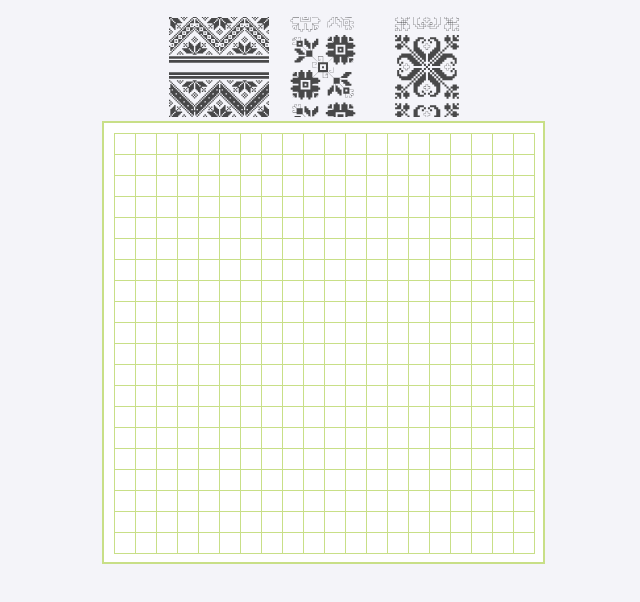
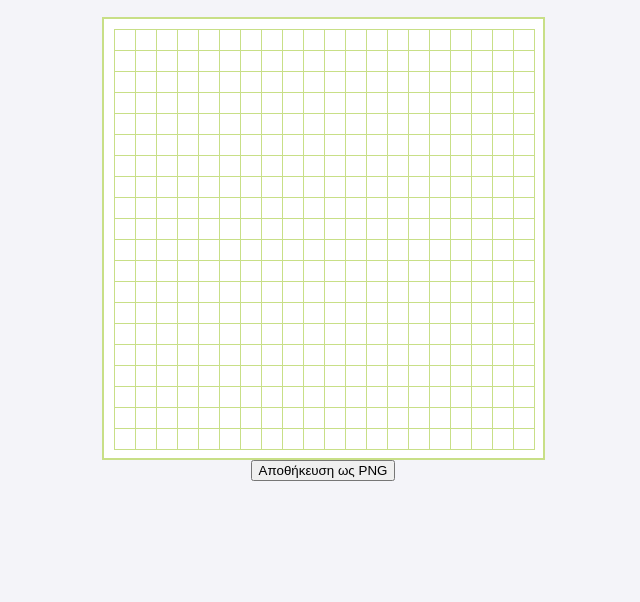
Before and after one commit to Cocojarukami/Digital-Embroidery-Canvas, a plain HTML site: page index.html in a window 1280 px wide. Shown: the part 160-762 px from the top of the page, without its empty margins (317-957 px from the left). Drawn offline with Linux system fonts and the light colour scheme.

Commit message:
Update index.html

```diff
--- a/index.html
+++ b/index.html
@@ -13,17 +13,13 @@
     </header>
 
     <main>
-        <!-- Περιοχή με μοτίβα γύρω από το grid -->
-        <div class="patterns">
-            <img src="patterns/pattern1.svg" alt="Embroidery Pattern 1" class="pattern">
-            <img src="patterns/pattern2.svg" alt="Embroidery Pattern 2" class="pattern">
-            <img src="patterns/pattern3.svg" alt="Embroidery Pattern 3" class="pattern">
-        </div>
-
         <!-- Grid του καμβά -->
         <div id="canvas">
             <!-- Τα κελιά του grid δημιουργούνται μέσω JavaScript -->
         </div>
+
+        <!-- Κουμπί για αποθήκευση ως PNG -->
+        <button id="saveButton">Αποθήκευση ως PNG</button>
     </main>
 
     <!-- JavaScript -->
```
